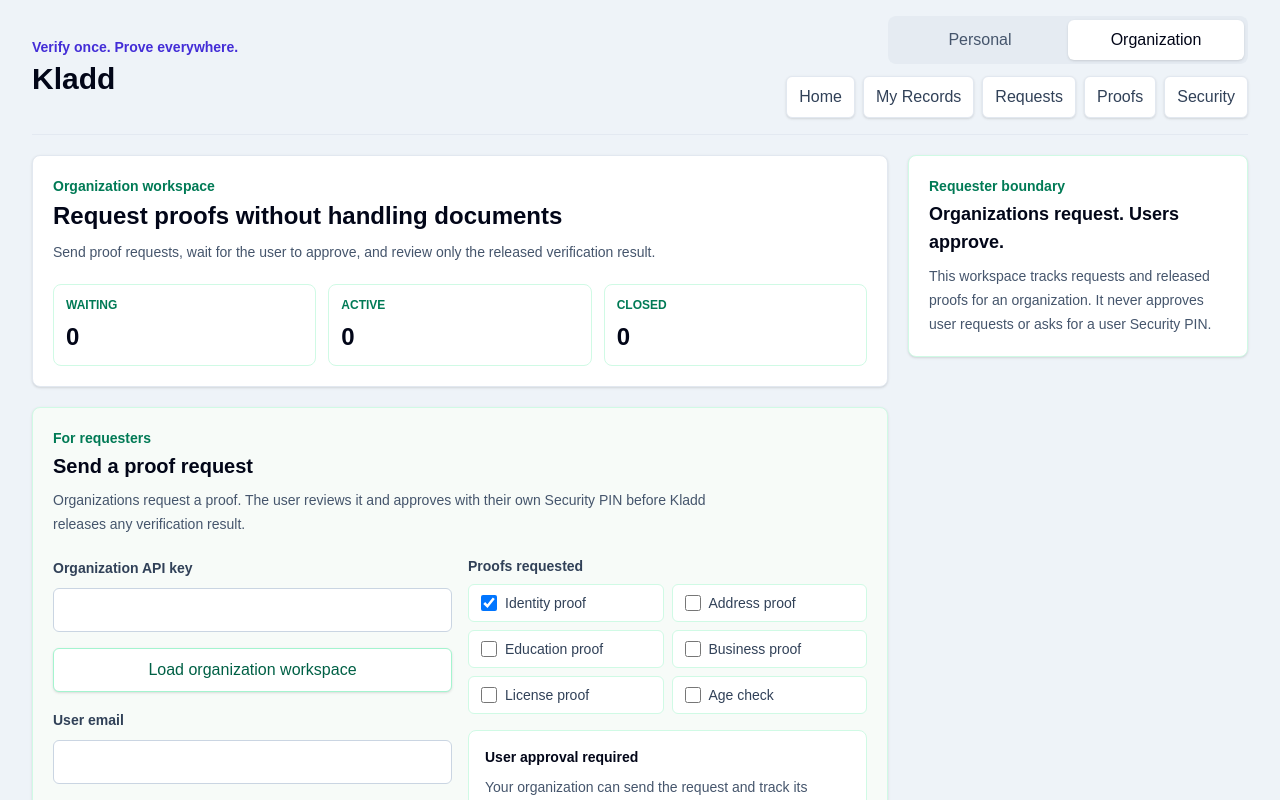
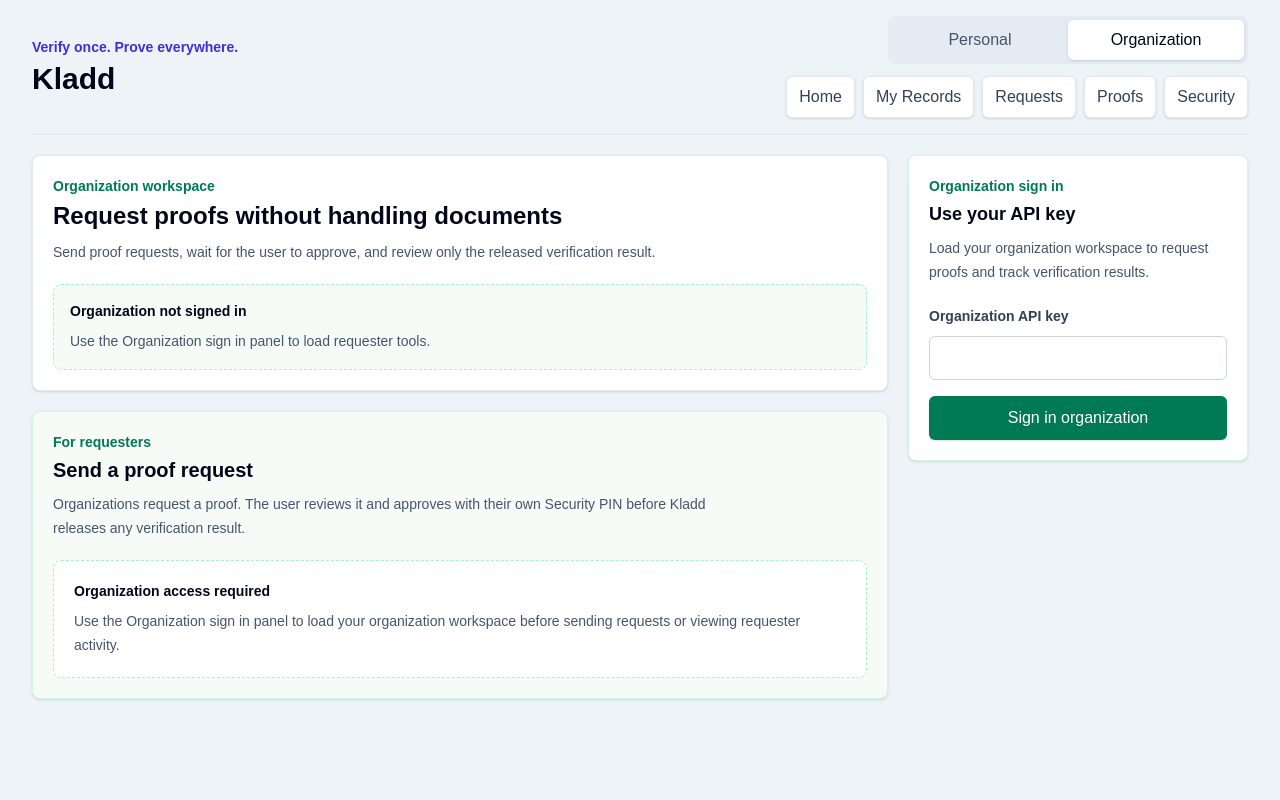
Before and after one commit to IsaacJootar/kladd, a Next.js app in the folder frontend/: page / in a window 1280 px wide. Both pictures are taken after a click on the button "Organization". Shown: the top 800 px of the page. Built offline with nearby package versions, Linux system fonts and the light colour scheme.

Commit message:
feat(frontend): clarify signed-out and organization access

```diff
--- a/frontend/src/app/page.tsx
+++ b/frontend/src/app/page.tsx
@@ -139,14 +139,6 @@
   description: string;
   recordHint: string;
   accent: "indigo" | "emerald" | "amber";
-};
-
-type TestRequestForm = {
-  organizationName: string;
-  organizationType: string;
-  purpose: string;
-  requestedTruths: string[];
-  durationDays: string;
 };
 
 type OrganizationRequestForm = {
@@ -225,14 +217,6 @@
   file: null as File | null,
 };
 
-const emptyTestRequestForm: TestRequestForm = {
-  organizationName: "Acme Bank",
-  organizationType: "bank",
-  purpose: "Account opening",
-  requestedTruths: ["identity_verified"],
-  durationDays: "30",
-};
-
 const emptyOrganizationRequestForm: OrganizationRequestForm = {
   apiKey: "",
   userEmail: "",
@@ -262,9 +246,6 @@
   const [activityItems, setActivityItems] = useState<ActivityItem[]>([]);
   const [approvalPINs, setApprovalPINs] = useState<Record<string, string>>({});
   const [evidenceForm, setEvidenceForm] = useState(emptyEvidenceForm);
-  const [testRequestForm, setTestRequestForm] = useState(
-    emptyTestRequestForm,
-  );
   const [organizationRequestForm, setOrganizationRequestForm] = useState(
     emptyOrganizationRequestForm,
   );
@@ -295,6 +276,7 @@
   const [isSubmitting, setIsSubmitting] = useState(false);
 
   const signedIn = Boolean(token && currentUser);
+  const organizationSignedIn = Boolean(organizationProfile);
   const pendingClaimRequests = useMemo(
     () =>
       claimRequests.filter((request) => request.status === "pending_approval"),
@@ -578,43 +560,6 @@
     }
   }
 
-  async function handleCreateTestRequest(event: FormEvent<HTMLFormElement>) {
-    event.preventDefault();
-    if (!token) {
-      setError("Please sign in before creating a test request.");
-      return;
-    }
-
-    if (testRequestForm.requestedTruths.length === 0) {
-      setError("Choose at least one proof for the request.");
-      return;
-    }
-
-    setIsSubmitting(true);
-    clearMessages();
-
-    try {
-      const request = await apiRequest<ClaimRequest>("/claim-requests", {
-        method: "POST",
-        token,
-        body: JSON.stringify({
-          organization_name: testRequestForm.organizationName,
-          organization_type: testRequestForm.organizationType,
-          purpose: testRequestForm.purpose,
-          requested_truths: testRequestForm.requestedTruths,
-          duration_days: Number(testRequestForm.durationDays),
-        }),
-      });
-      setClaimRequests((requests) => [request, ...requests]);
-      setTestRequestForm(emptyTestRequestForm);
-      setNotice("Test request created. You can approve it from Pending proof requests.");
-    } catch (err) {
-      setError(readError(err));
-    } finally {
-      setIsSubmitting(false);
-    }
-  }
-
   async function handleCreateOrganizationRequest(
     event: FormEvent<HTMLFormElement>,
   ) {
@@ -975,10 +920,23 @@
     setCopiedClaimID("");
     setCopiedExchangePINClaimID("");
     setEvidenceForm(emptyEvidenceForm);
-    setTestRequestForm(emptyTestRequestForm);
     setResetPINForm(emptyResetPINForm);
     clearAuthStorage();
     setNotice("Signed out.");
+    setError("");
+  }
+
+  function signOutOrganization() {
+    setOrganizationProfile(null);
+    setOrganizationClaimRequests([]);
+    setOrganizationClaims([]);
+    setOrganizationWebhookEndpoint(null);
+    setOrganizationWebhookURL("");
+    setOrganizationWebhookDeliveries([]);
+    setOrganizationActivityItems([]);
+    setCreatedOrganizationRequest(null);
+    setOrganizationRequestForm(emptyOrganizationRequestForm);
+    setNotice("Organization signed out.");
     setError("");
   }
 
@@ -1091,13 +1049,22 @@
                   </p>
                 </div>
 
-                {signedIn ? (
+                {workspaceMode === "personal" && signedIn ? (
                   <button
                     type="button"
                     onClick={signOut}
                     className="h-10 rounded-md border border-slate-300 bg-white px-4 text-sm font-semibold text-slate-700 shadow-sm transition hover:border-slate-400 hover:bg-slate-50"
                   >
                     Sign out
+                  </button>
+                ) : null}
+                {workspaceMode === "organization" && organizationSignedIn ? (
+                  <button
+                    type="button"
+                    onClick={signOutOrganization}
+                    className="h-10 rounded-md border border-emerald-200 bg-white px-4 text-sm font-semibold text-emerald-800 shadow-sm transition hover:border-emerald-300 hover:bg-emerald-50"
+                  >
+                    Sign out organization
                   </button>
                 ) : null}
               </div>
@@ -1118,7 +1085,7 @@
                     </article>
                   ))}
                 </div>
-              ) : (
+              ) : organizationSignedIn ? (
                 <div className="mt-5 grid gap-3 sm:grid-cols-3">
                   <OrganizationMetric
                     label="Waiting"
@@ -1132,6 +1099,15 @@
                     label="Closed"
                     value={String(organizationClosedClaims.length)}
                   />
+                </div>
+              ) : (
+                <div className="mt-5 rounded-lg border border-dashed border-emerald-200 bg-[#f7fbf8] p-4">
+                  <p className="text-sm font-semibold text-slate-950">
+                    Organization not signed in
+                  </p>
+                  <p className="mt-2 text-sm leading-6 text-slate-600">
+                    Use the Organization sign in panel to load requester tools.
+                  </p>
                 </div>
               )}
             </section>
@@ -1392,33 +1368,13 @@
                   ) : null}
                 </div>
 
+                {organizationSignedIn ? (
+                  <>
                 <form
                   className="mt-5 grid gap-4 lg:grid-cols-2"
                   onSubmit={handleCreateOrganizationRequest}
                 >
                   <div className="space-y-4">
-                    <TextInput
-                      label="Organization API key"
-                      type="password"
-                      value={organizationRequestForm.apiKey}
-                      onChange={(value) =>
-                        setOrganizationRequestForm((form) => ({
-                          ...form,
-                          apiKey: value,
-                        }))
-                      }
-                      required
-                    />
-
-                    <button
-                      type="button"
-                      onClick={handleLoadOrganizationWorkspace}
-                      disabled={isSubmitting}
-                      className="h-11 w-full rounded-md border border-emerald-200 bg-white px-4 text-sm font-semibold text-emerald-800 shadow-sm transition hover:border-emerald-300 hover:bg-emerald-50 disabled:cursor-not-allowed disabled:border-slate-200 disabled:bg-slate-100 disabled:text-slate-500"
-                    >
-                      Load organization workspace
-                    </button>
-
                     <TextInput
                       label="User email"
                       type="email"
@@ -1528,21 +1484,20 @@
                   </div>
                 ) : null}
 
-                {organizationProfile ? (
                   <div className="mt-5 grid gap-4 xl:grid-cols-[minmax(0,1fr)_360px]">
                     <div className="space-y-4">
                       <div className="rounded-lg border border-emerald-200 bg-white p-4">
                         <p className="text-sm font-semibold text-slate-950">
-                          {organizationProfile.name}
+                          {organizationProfile?.name ?? "Organization"}
                         </p>
                         <p className="mt-1 text-sm text-slate-600">
                           {formatCategory(
-                            organizationProfile.organization_type,
+                            organizationProfile?.organization_type ?? "requester",
                           )}
                         </p>
                         <span className="mt-3 inline-flex w-fit rounded-md bg-emerald-50 px-2.5 py-1 text-xs font-semibold capitalize text-emerald-800">
                           {formatRecordStatus(
-                            organizationProfile.verification_status,
+                            organizationProfile?.verification_status ?? "loaded",
                           )}
                         </span>
                       </div>
@@ -1623,10 +1578,17 @@
                       />
                     </div>
                   </div>
+                  </>
                 ) : (
-                  <div className="mt-5 rounded-lg border border-dashed border-emerald-200 bg-white p-5 text-sm font-medium text-slate-500">
-                    Enter an organization API key and load the workspace to see
-                    requests, released proofs, webhook settings, and history.
+                  <div className="mt-5 rounded-lg border border-dashed border-emerald-200 bg-white p-5">
+                    <p className="text-sm font-semibold text-slate-950">
+                      Organization access required
+                    </p>
+                    <p className="mt-2 text-sm leading-6 text-slate-600">
+                      Use the Organization sign in panel to load your
+                      organization workspace before sending requests or viewing
+                      requester activity.
+                    </p>
                   </div>
                 )}
               </section>
@@ -1634,7 +1596,7 @@
           </div>
 
           <aside className="space-y-5">
-            {workspaceMode === "personal" ? (
+            {workspaceMode === "personal" && !signedIn ? (
             <section
               id="account-access"
               className="scroll-mt-4 rounded-lg border border-slate-200 bg-white p-5 shadow-sm"
@@ -1738,23 +1700,50 @@
                 </form>
               )}
             </section>
-            ) : (
+            ) : null}
+
+            {workspaceMode === "organization" ? (
               <section className="rounded-lg border border-emerald-100 bg-white p-5 shadow-sm">
                 <p className="text-sm font-semibold text-emerald-700">
-                  Requester boundary
+                  Organization sign in
                 </p>
                 <h2 className="mt-1 text-lg font-semibold tracking-normal">
-                  Organizations request. Users approve.
+                  Use your API key
                 </h2>
                 <p className="mt-2 text-sm leading-6 text-slate-600">
-                  This workspace tracks requests and released proofs for an
-                  organization. It never approves user requests or asks for a
-                  user Security PIN.
+                  Load your organization workspace to request proofs and track
+                  verification results.
                 </p>
+
+                <div className="mt-5 space-y-4">
+                  <TextInput
+                    label="Organization API key"
+                    type="password"
+                    value={organizationRequestForm.apiKey}
+                    onChange={(value) =>
+                      setOrganizationRequestForm((form) => ({
+                        ...form,
+                        apiKey: value,
+                      }))
+                    }
+                    required
+                  />
+
+                  <button
+                    type="button"
+                    onClick={handleLoadOrganizationWorkspace}
+                    disabled={isSubmitting}
+                    className="h-11 w-full rounded-md bg-emerald-700 px-4 text-sm font-semibold text-white shadow-sm transition hover:bg-emerald-800 disabled:cursor-not-allowed disabled:bg-slate-300 disabled:text-slate-600"
+                  >
+                    {organizationSignedIn
+                      ? "Reload organization"
+                      : "Sign in organization"}
+                  </button>
+                </div>
               </section>
-            )}
-
-            {workspaceMode === "personal" ? (
+            ) : null}
+
+            {workspaceMode === "personal" && signedIn ? (
               <>
             <section
               id="security"
@@ -1782,10 +1771,9 @@
                   onChange={setSecurityPIN}
                   minLength={4}
                   maxLength={6}
-                  disabled={!signedIn}
                   required
                 />
-                <SubmitButton disabled={!signedIn || isSubmitting}>
+                <SubmitButton disabled={isSubmitting}>
                   Set Security PIN
                 </SubmitButton>
               </form>
@@ -1804,7 +1792,6 @@
                       password: value,
                     }))
                   }
-                  disabled={!signedIn}
                   required
                 />
                 <TextInput
@@ -1820,106 +1807,10 @@
                   }
                   minLength={4}
                   maxLength={6}
-                  disabled={!signedIn}
                   required
                 />
-                <SubmitButton disabled={!signedIn || isSubmitting}>
+                <SubmitButton disabled={isSubmitting}>
                   Reset Security PIN
-                </SubmitButton>
-              </form>
-            </section>
-
-            <section className="hidden rounded-lg border border-slate-200 bg-white p-5 shadow-sm">
-              <div>
-                <p className="text-sm font-semibold text-slate-500">
-                  Requests
-                </p>
-                <h2 className="mt-1 text-lg font-semibold tracking-normal">
-                  Create test request
-                </h2>
-              </div>
-
-              <form className="mt-5 space-y-4" onSubmit={handleCreateTestRequest}>
-                <TextInput
-                  label="Requester"
-                  value={testRequestForm.organizationName}
-                  onChange={(value) =>
-                    setTestRequestForm((form) => ({
-                      ...form,
-                      organizationName: value,
-                    }))
-                  }
-                  disabled={!signedIn}
-                  required
-                />
-
-                <TextInput
-                  label="Purpose"
-                  value={testRequestForm.purpose}
-                  onChange={(value) =>
-                    setTestRequestForm((form) => ({ ...form, purpose: value }))
-                  }
-                  disabled={!signedIn}
-                  required
-                />
-
-                <label className="block">
-                  <span className="text-sm font-semibold text-slate-700">
-                    Duration
-                  </span>
-                  <select
-                    value={testRequestForm.durationDays}
-                    onChange={(event) =>
-                      setTestRequestForm((form) => ({
-                        ...form,
-                        durationDays: event.target.value,
-                      }))
-                    }
-                    disabled={!signedIn}
-                    className="mt-2 h-11 w-full rounded-md border border-slate-300 bg-white px-3 text-sm text-slate-950 outline-none transition focus:border-indigo-500 focus:ring-4 focus:ring-indigo-100 disabled:cursor-not-allowed disabled:bg-slate-100 disabled:text-slate-500"
-                  >
-                    <option value="7">7 days</option>
-                    <option value="30">30 days</option>
-                    <option value="90">90 days</option>
-                    <option value="180">180 days</option>
-                  </select>
-                </label>
-
-                <fieldset disabled={!signedIn} className="space-y-2">
-                  <legend className="text-sm font-semibold text-slate-700">
-                    Proofs
-                  </legend>
-                  <div className="grid gap-2">
-                    {proofOptions.map((proof) => (
-                      <label
-                        key={proof.key}
-                        className="flex items-center gap-2 rounded-md border border-slate-200 bg-[#f9fbfd] px-3 py-2 text-sm font-medium text-slate-700"
-                      >
-                        <input
-                          type="checkbox"
-                          checked={testRequestForm.requestedTruths.includes(
-                            proof.key,
-                          )}
-                          onChange={(event) =>
-                            setTestRequestForm((form) => ({
-                              ...form,
-                              requestedTruths: event.target.checked
-                                ? [...form.requestedTruths, proof.key]
-                                : form.requestedTruths.filter(
-                                    (truth) => truth !== proof.key,
-                                  ),
-                            }))
-                          }
-                          className="h-4 w-4 rounded border-slate-300 text-indigo-700 focus:ring-indigo-500"
-                        />
-                        {proof.label}
-                      </label>
-                    ))}
-                  </div>
-                </fieldset>
-
-                <SubmitButton disabled={!signedIn || isSubmitting}>
-                  Create request
                 </SubmitButton>
               </form>
             </section>
@@ -1947,7 +1838,6 @@
                         category: event.target.value,
                       }))
                     }
-                    disabled={!signedIn}
                     className="mt-2 h-11 w-full rounded-md border border-slate-300 bg-white px-3 text-sm text-slate-950 outline-none transition focus:border-indigo-500 focus:ring-4 focus:ring-indigo-100 disabled:cursor-not-allowed disabled:bg-slate-100 disabled:text-slate-500"
                   >
                     <option value="passport">Passport</option>
@@ -1968,7 +1858,6 @@
                       displayName: value,
                     }))
                   }
-                  disabled={!signedIn}
                 />
 
                 <label className="block">
@@ -1983,13 +1872,12 @@
                         file: event.target.files?.[0] ?? null,
                       }))
                     }
-                    disabled={!signedIn}
                     required
                     className="mt-2 w-full rounded-md border border-slate-300 bg-white px-3 py-2 text-sm text-slate-950 outline-none transition file:mr-3 file:rounded-md file:border-0 file:bg-indigo-50 file:px-3 file:py-2 file:text-sm file:font-semibold file:text-indigo-800 focus:border-indigo-500 focus:ring-4 focus:ring-indigo-100 disabled:cursor-not-allowed disabled:bg-slate-100 disabled:text-slate-500"
                   />
                 </label>
 
-                <SubmitButton disabled={!signedIn || isSubmitting}>
+                <SubmitButton disabled={isSubmitting}>
                   Add record
                 </SubmitButton>
               </form>
```
